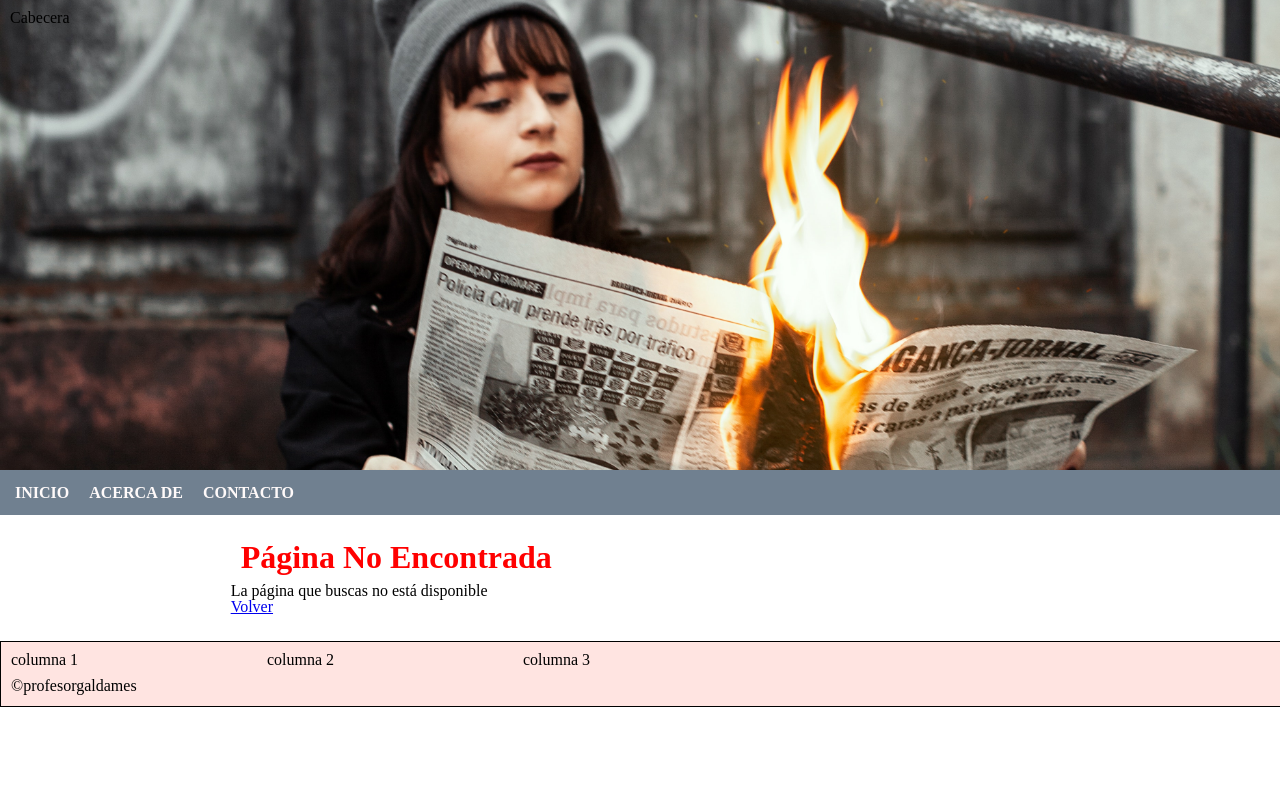
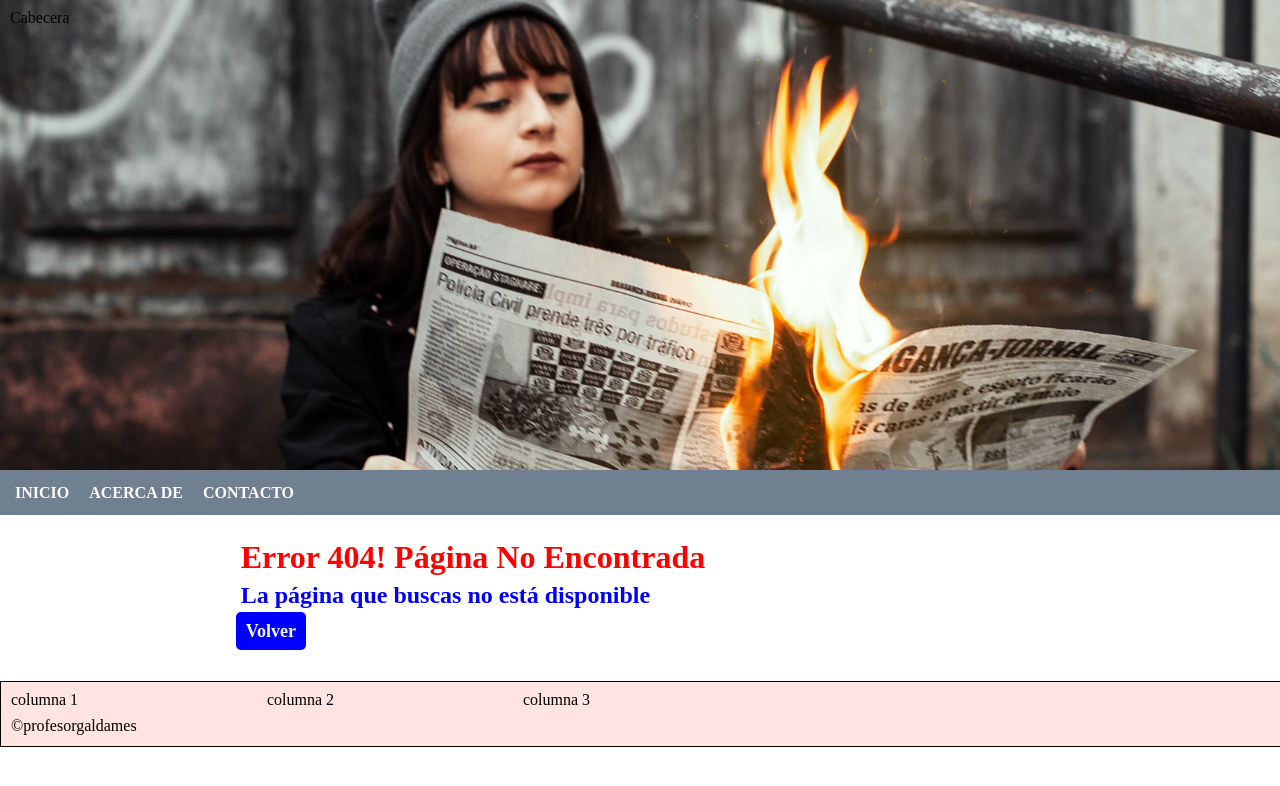
Before and after one commit to segundogaldames/cib302-3600, a PHP site: page /cib302-3600/error/error in a window 1280 px wide. Shown: the top 786 px of the page. Run offline with PHP 8.4, Linux system fonts and the light colour scheme.

Commit message:
Creacion de controlador index con su vista y controlador error con una vista

```diff
--- a/app/View.php
+++ b/app/View.php
@@ -63,7 +63,8 @@ class View
             'ruta_img' => BASE_URL . 'views/layout/' . DEFAULT_LAYOUT . '/img/',
             'ruta_js' => BASE_URL . 'views/layout/' . DEFAULT_LAYOUT . '/js/',
             'menu' => $menu,
-            'js' => $js
+            'js' => $js,
+            'root' => BASE_URL
 
         );
 
--- a/views/error/error.php
+++ b/views/error/error.php
@@ -4,9 +4,11 @@
 
     </div>
     <div>
-        <h1 class="error">Página No Encontrada</h1>
-        <p>La página que buscas no está disponible</p>
-        <a href="javascript:history.back();">Volver</a>
+        <h1 class="error">Error 404! Página No Encontrada</h1>
+        <p class="text-error">La página que buscas no está disponible</p>
+        <p>
+            <a href="<?= $_layoutParams['root'] ?>index" class="btn btn-success">Volver</a>
+        </p>
     </div>
 
 </section>
--- a/views/layout/default/css/styles.css
+++ b/views/layout/default/css/styles.css
@@ -64,6 +64,28 @@ p{
     text-align: justify;
 }
 
+.btn{
+    padding: 10px;
+    margin: 5px;
+    text-align: center;
+    display: inline-block;
+    width: auto;
+    color: aliceblue;
+    text-decoration: none;
+    font-size: 18px;
+    font-weight: bolder;
+    border-radius: 5px 5px 5px 5px;
+    -webkit-border-radius: 5px 5px 5px 5px;
+    -moz-border-radius: 5px 5px 5px 5px;
+    -ms-border-radius: 5px 5px 5px 5px;
+    -o-border-radius: 5px 5px 5px 5px;
+}
+.btn-success{
+    background-color: blue;
+}
+.btn-success:hover{
+    background-color: rgb(92, 92, 245);
+}
 /* estilos clases */
 .container{
     display: grid;
@@ -90,6 +112,12 @@ p{
 .texto1{
     color:maroon;
 }
+.text-error{
+    color:blue;
+    font-weight: bolder;
+    font-size: 24px;
+    margin-left: 10px;
+}
 .text-footer{
     margin-top: 10px;
     margin-left: 10px;
--- a/views/layout/default/header.php
+++ b/views/layout/default/header.php
@@ -19,10 +19,10 @@
     <nav>
         <ul>
             <li>
-                <a href="index.html">Inicio</a>
+                <a href="<?= $_layoutParams['root'] ?>">Inicio</a>
             </li>
             <li>
-                <a href="#">Acerca de</a>
+                <a href="<?= $_layoutParams['root'] ?>about">Acerca de</a>
             </li>
             <li>
                 <a href="#">Contacto</a>
```
Also changed, not shown: controllers/indexController.php (added, +15 -0 lines), views/index/index.php (added, +32 -0 lines).
